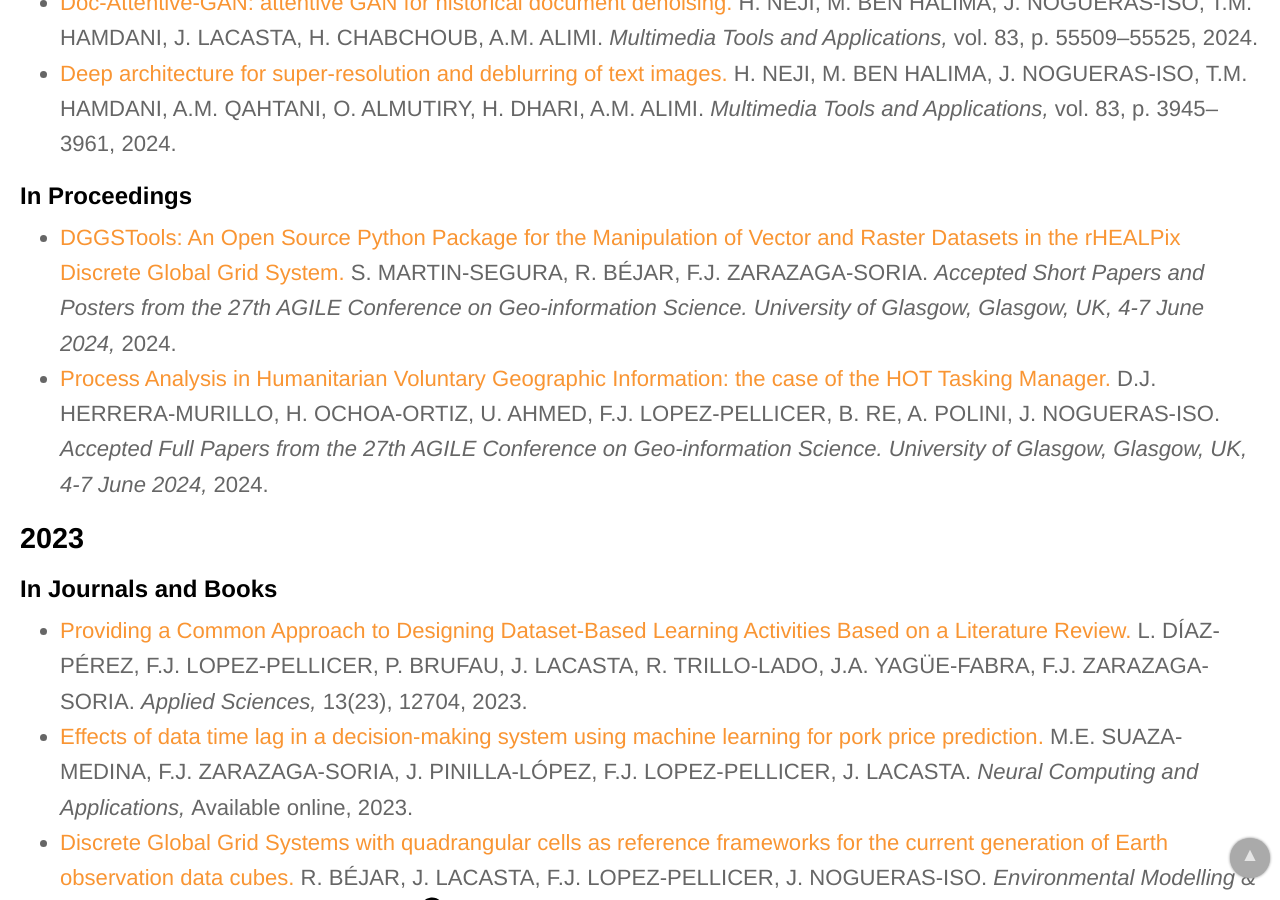
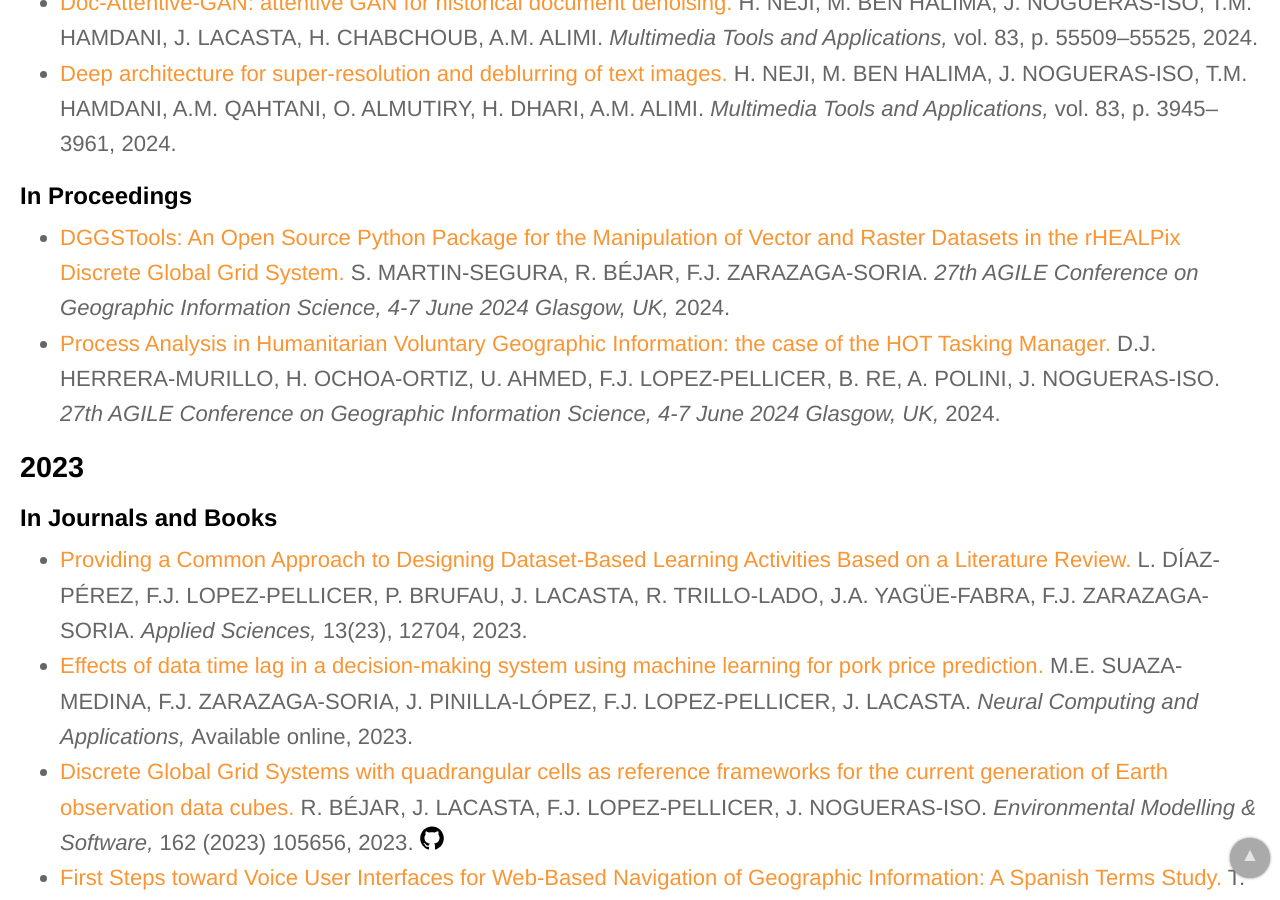
Before and after one commit to IAAA-Lab/IAAA-Lab.github.io, a Jekyll site: the page built from papers.html, in a window 1280 px wide and 900 px high, scrolled down 474 px. Built offline with Jekyll 4.4.1, drawn with Linux system fonts in a browser that asks for light colours.

Commit message:
Update papers.yml

```diff
--- a/_data/papers.yml
+++ b/_data/papers.yml
@@ -20,14 +20,14 @@
 # -------------------
 - title: "DGGSTools: An Open Source Python Package for the Manipulation of Vector and Raster Datasets in the rHEALPix Discrete Global Grid System"
   authors: S. MARTIN-SEGURA, R. BÉJAR, F.J. ZARAZAGA-SORIA
-  publication_conference: "Accepted Short Papers and Posters from the 27th AGILE Conference on Geo-information Science. University of Glasgow, Glasgow, UK, 4-7 June 2024"
+  publication_conference: "27th AGILE Conference on Geographic Information Science, 4-7 June 2024 Glasgow, UK"
   year: 2024
   url: https://doi.org/10.5194/agile-giss-5-40-2024
   doi: 10.5194/agile-giss-5-40-2024
 # -------------------
 - title: "Process Analysis in Humanitarian Voluntary Geographic Information: the case of the HOT Tasking Manager"
   authors: D.J. HERRERA-MURILLO, H. OCHOA-ORTIZ, U. AHMED, F.J. LOPEZ-PELLICER, B. RE, A. POLINI, J. NOGUERAS-ISO
-  publication_conference: "Accepted Full Papers from the 27th AGILE Conference on Geo-information Science. University of Glasgow, Glasgow, UK, 4-7 June 2024"
+  publication_conference: "27th AGILE Conference on Geographic Information Science, 4-7 June 2024 Glasgow, UK"
   year: 2024
   url: https://doi.org/10.5194/agile-giss-5-5-2024
   doi: 10.5194/agile-giss-5-5-2024
```
